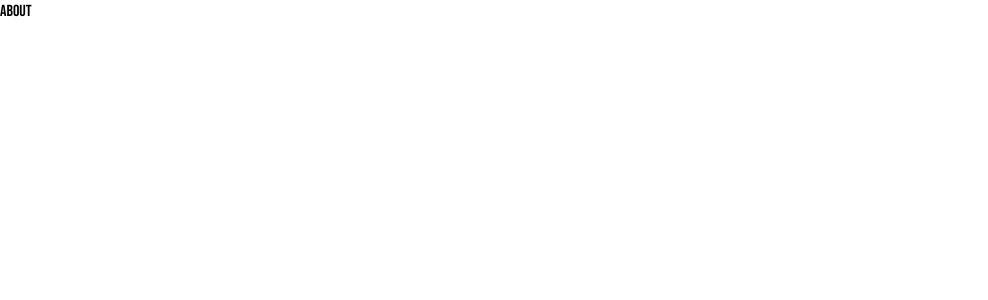
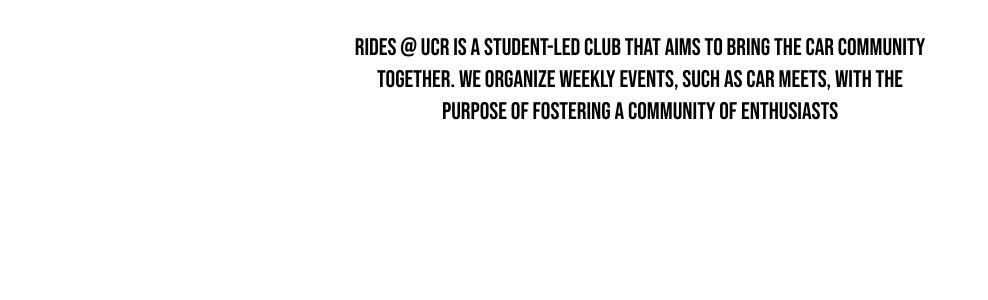
Before and after one commit to acm-ucr/ridesucr-website, a Next.js app: page /about in a window 1280 px wide. Shown: the top 300 px of the page, without its empty margins (0-988 px from the left). Built offline with nearby package versions, Linux system fonts and the light colour scheme.

Commit message:
fixes #13

```diff
--- a/src/app/about/page.tsx
+++ b/src/app/about/page.tsx
@@ -1,5 +1,11 @@
+import Info from "@/components/about/Info";
+
 const About = () => {
-  return <div>About</div>;
+  return (
+    <div>
+      <Info />
+    </div>
+  );
 };
 
 export default About;
--- a/src/components/about/Info.tsx
+++ b/src/components/about/Info.tsx
@@ -1,5 +1,11 @@
 const Info = () => {
-  return <div>Info</div>;
+  return (
+    <div className="flex w-1/2 items-center justify-evenly gap-4 justify-self-center rounded-sm bg-white/10 p-8 text-center text-2xl backdrop-blur-lg">
+      {
+        "RIDES @ UCR IS A STUDENT-LED CLUB THAT AIMS TO BRING THE CAR COMMUNITY TOGETHER. WE ORGANIZE WEEKLY EVENTS, SUCH AS CAR MEETS, WITH THE PURPOSE OF FOSTERING A COMMUNITY OF ENTHUSIASTS"
+      }
+    </div>
+  );
 };
 
 export default Info;
```
